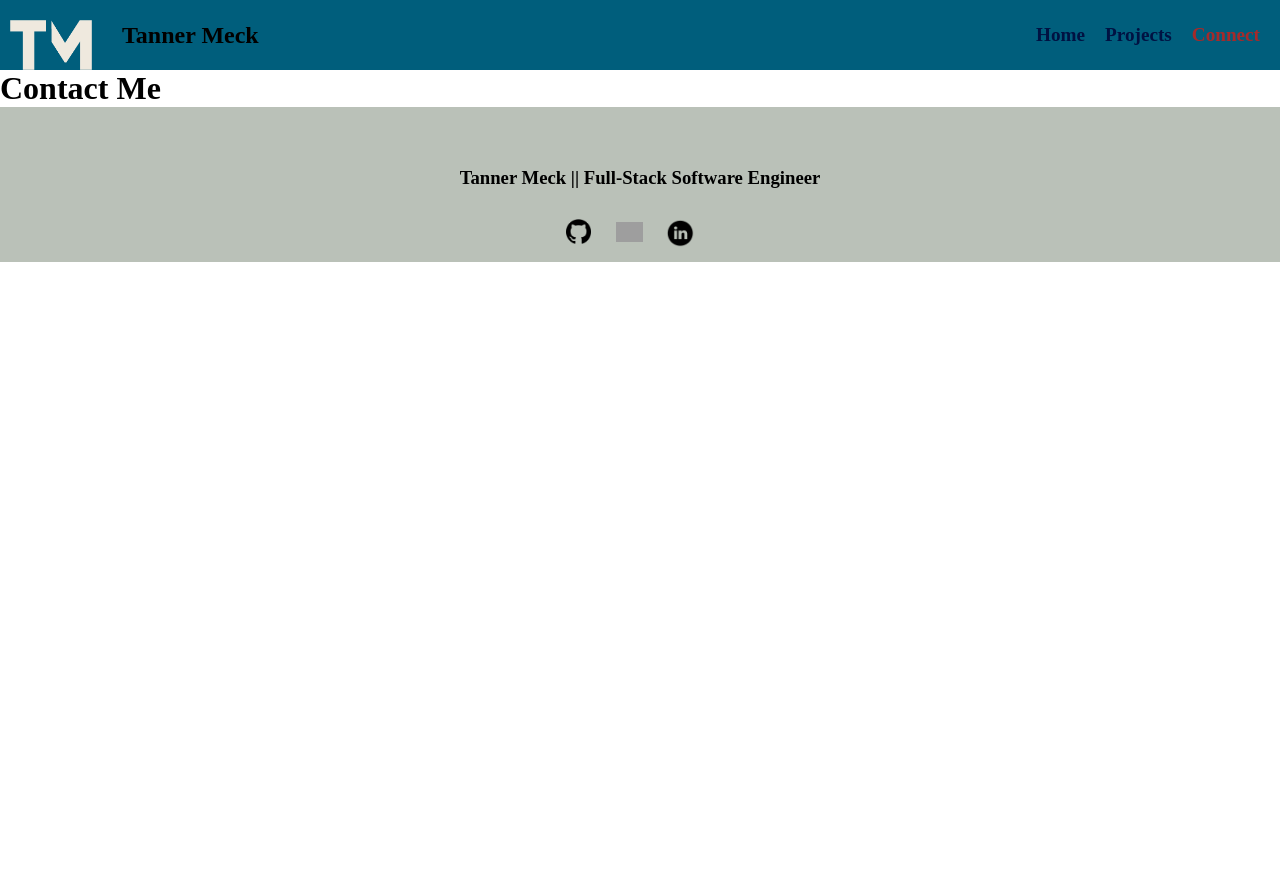
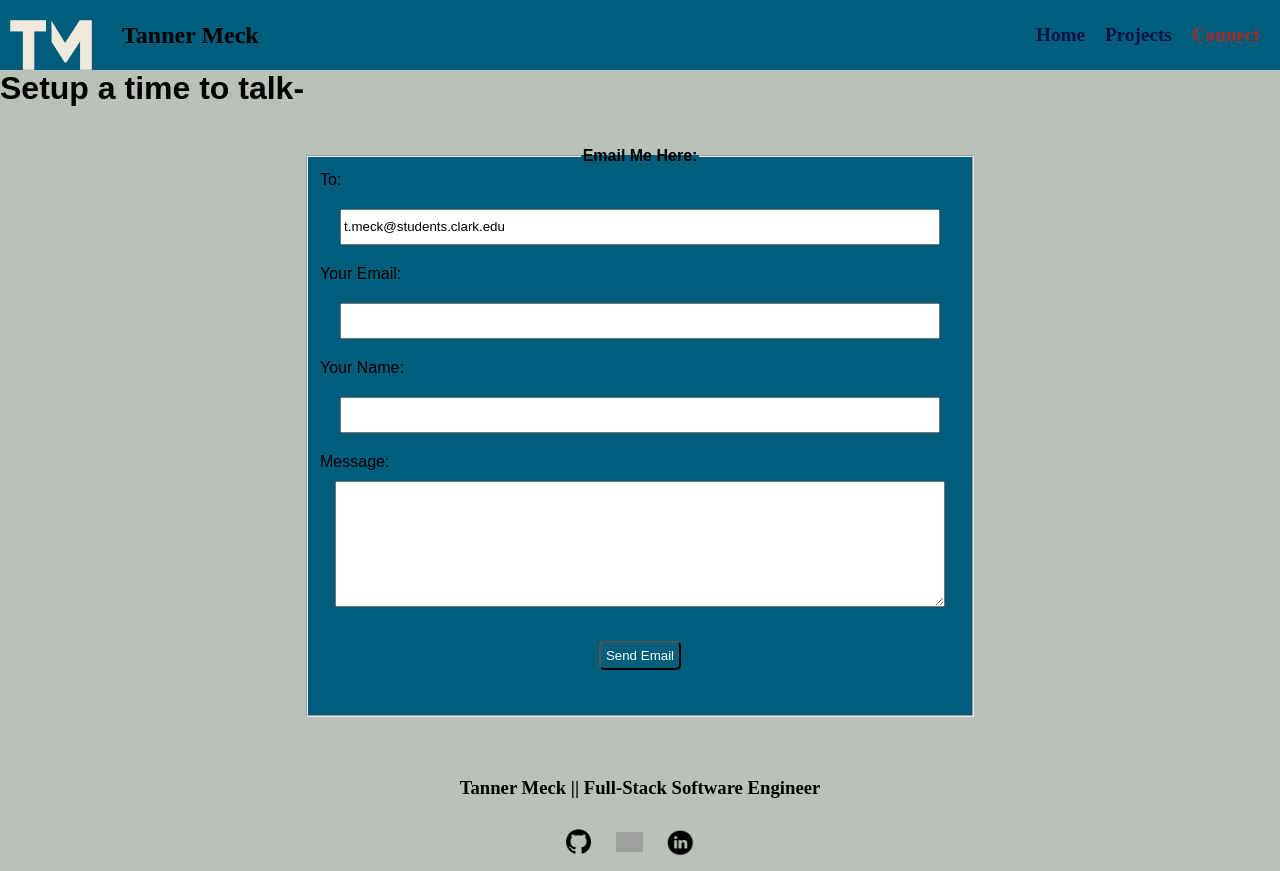
Before and after one commit to tannermeck/Graduate-Portfolio, a React app: page /contact in a window 1280 px wide. Before the commit the page ends 800 px from the top, so only its background shows below. Built offline with nearby package versions, Linux system fonts and the light colour scheme; grey boxes are pictures that could not be loaded.

Commit message:
email sending correctly, styling complete

```diff
--- a/package.json
+++ b/package.json
@@ -64,6 +64,7 @@
     "webpack-dev-server": "^4.6.0"
   },
   "dependencies": {
+    "emailjs-com": "^3.2.0",
     "nuka-carousel": "^4.8.4",
     "react": "^17.0.2",
     "react-dom": "^17.0.2",
--- a/src/views/contact/Contact.jsx
+++ b/src/views/contact/Contact.jsx
@@ -1,9 +1,77 @@
-
+import style from './contact.css';
+import {send} from 'emailjs-com';
+import { useEffect, useState } from 'react';
+import { useHistory } from 'react-router';
 
 export default function Contact(){
+    const history = useHistory();
+    const [toSend, setToSend] = useState({
+        from_name: '',
+        to_name: 'tanner',
+        message: '',
+        reply_to: ''
+    });
+    const [sent, setSent] = useState(false);
+    const handleSubmit = (e) => {
+        e.preventDefault();
+        send(
+            'service_6r3sker',
+            'template_9p96r0h',
+            toSend,
+            `${process.env.REACT_APP_USER_ID}`
+        )
+        .then((response) => {
+            console.log('SUCCESS', response.status, response.text)
+            setSent(true);
+            setToSend({
+                from_name: '',
+                to_name: 'tanner',
+                message: '',
+                reply_to: ''
+            });
+            // history.push('/')
+        })
+        .catch((err) => {
+            console.log('FAILED...', err);
+        })
+    }
+    const handleChange = (e) => {
+        setToSend({ ...toSend, [e.target.name]: e.target.value })
+    }
+
+    // useEffect(() => {
+    //     const sentDisplay = () => {
+    //         if (sent){
+    //             return <h1>Email Sent!</h1>
+    //         }
+    //     }
+    //     setTimeout(() => {
+    //         sentDisplay()
+    //     }, 3000);
+    // }, [sent])
+
     return (
-        <>
-            <h1>Contact Me</h1>
-        </>
+        <div className={style.contactContainer}>
+            <h1>Setup a time to talk-</h1>
+            {!sent &&
+            <form className={style.emailForm} onSubmit={handleSubmit}>
+                <fieldset className={style.body}>
+                    <legend>Email Me Here:</legend>
+                    <label>To:</label>
+                    <input className={style.inputField} value='t.meck@students.clark.edu' readOnly/>
+                    <label>Your Email:</label>
+                    <input className={style.inputField} type='email' name='reply_to' value={toSend.reply_to} onChange={handleChange}/>
+                    <label>Your Name:</label>
+                    <input className={style.inputField} type='text' name='from_name' value={toSend.from_name} onChange={handleChange} />
+                    <label>Message:</label>
+                    <textarea className={style.textarea} name='message' value={toSend.message} onChange={handleChange}/>
+                    <button type='submit'>Send Email</button>
+                </fieldset>
+            </form>
+            }
+            {sent &&
+                <img className={style.checkmark} src='https://media2.giphy.com/media/ibolLe3mOqHE3PQTtk/giphy.gif?cid=ecf05e4753metn66wo8beo20o1iegpny87gtyqkdb11gcij7&rid=giphy.gif&ct=g' alt='checkmark' />
+            }
+        </div>
     )
 }
--- /dev/null
+++ b/src/views/contact/contact.css
@@ -0,0 +1,43 @@
+.contactContainer {
+    background-color: #BAC1B8;
+    font-family: sans-serif;
+    height: 100%;
+}
+.emailForm {
+    margin-top: 40px;
+}
+legend {
+    text-align: center;
+    color: black;
+    font-weight: bolder;
+}
+.body {
+    display: flex;
+    flex-direction: column;
+    width: 50%;
+    margin: auto;
+    height: 550px;
+    background-color: #005E7C;
+}
+.inputField {
+    height: 30px;
+    margin: 20px;
+}
+.textarea {
+    height: 120px;
+    margin-left: 15px;
+    margin-right: 15px;
+    margin-top: 10px;
+}
+button {
+    width: fit-content;
+    margin: auto;
+    background-color: #005E7C;
+    color: white;
+    padding: 5px;
+    border-radius: 5px;
+}
+.checkmark {
+    display: block;
+    margin: auto;
+}
```
Also changed, not shown: 2 other files (tests, documents, lock files or other folders).
